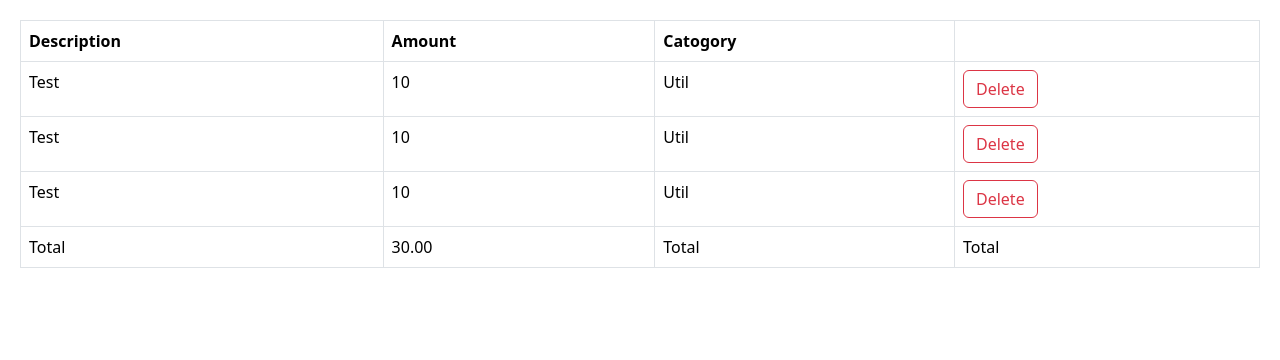
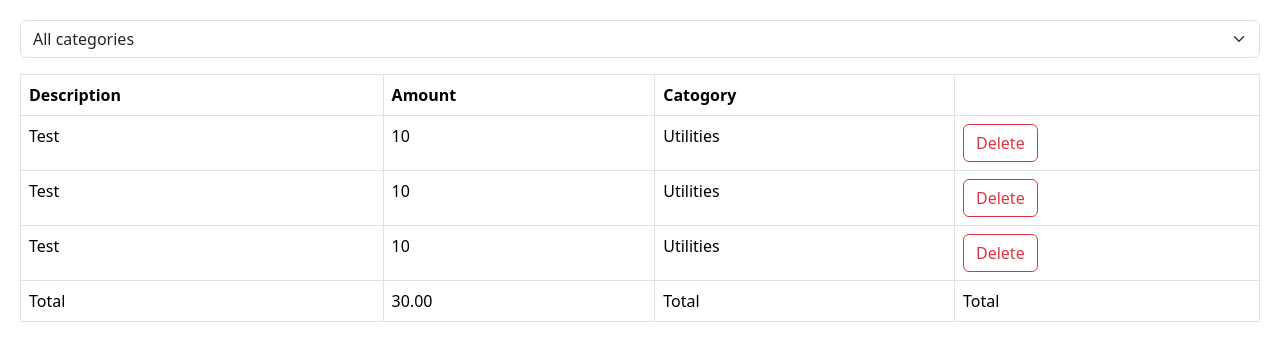
Before and after one commit to SasmithaHiram/React-Journey, a React (Vite) app: page / in a window 1280 px wide. Shown: the top 360 px of the page. Built offline with nearby package versions, Linux system fonts and the light colour scheme.

Commit message:
Building ExpenseFilter

```diff
--- a/src/App.tsx
+++ b/src/App.tsx
@@ -1,21 +1,33 @@
 import { useState } from "react";
 import ExpenceList from "./ExpenceTracker/components/ExpenceList";
+import ExpenseFilter from "./ExpenceTracker/components/ExpenseFilter";
 
 function App() {
   const [expenses, setExpenses] = useState([
-    { id: 1, description: "Test", amount: 10, category: "Util" },
-    { id: 2, description: "Test", amount: 10, category: "Util" },
-    { id: 1, description: "Test", amount: 10, category: "Util" },
+    { id: 1, description: "Test", amount: 10, category: "Utilities" },
+    { id: 2, description: "Test", amount: 10, category: "Utilities" },
+    { id: 1, description: "Test", amount: 10, category: "Utilities" },
   ]);
 
   if (expenses.length === 0) {
     return null;
   }
 
+  const [selectedCategory, setSelectedCategory] = useState("");
+
+  const visibleExpenses = selectedCategory
+    ? expenses.filter((e) => e.category === selectedCategory)
+    : expenses;
   return (
     <div>
+      <div className="mb-3">
+        <ExpenseFilter
+          onSelectedCategory={(category) => setSelectedCategory(category)}
+        />
+      </div>
+
       <ExpenceList
-        expenses={expenses}
+        expenses={visibleExpenses}
         onDelete={(id) => setExpenses(expenses.filter((e) => e.id !== id))}
       />
     </div>
--- /dev/null
+++ b/src/ExpenceTracker/components/ExpenseFilter.tsx
@@ -0,0 +1,19 @@
+interface Props {
+  onSelectedCategory: (category: string) => void;
+}
+
+const ExpenseFilter = ({ onSelectedCategory }: Props) => {
+  return (
+    <select
+      className="form-select"
+      onChange={(event) => onSelectedCategory(event.target.value)}
+    >
+      <option value="">All categories</option>
+      <option value="Groceries">Groceries</option>
+      <option value="Utilities">Utilities</option>
+      <option value="Entertainment">Entertainment</option>
+    </select>
+  );
+};
+
+export default ExpenseFilter;
```
